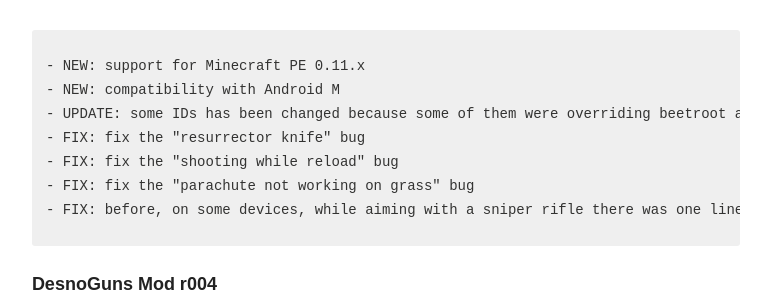
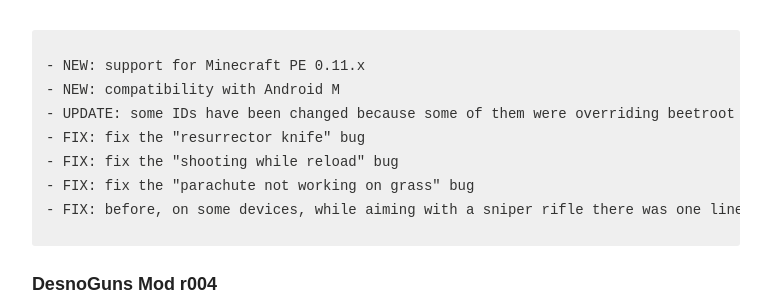
Before and after one commit to Desno365/Desno365.github.io, a Jekyll site: the page built from minecraft/desnoguns-mod/index.md, in a window 1280 px wide and 900 px high, scrolled down 15141 px. Shown: the part 202-499 px from the top of the window, without its empty margins (254-1025 px from the left). Built offline with Jekyll 4.4.1, drawn with Linux system fonts in a browser that asks for light colours; nearby versions of some CDN libraries; comment, search, counter and statistics services are not loaded.

Commit message:
Fix typo

```diff
--- a/minecraft/desnoguns-mod/full-changelog/changelog.html
+++ b/minecraft/desnoguns-mod/full-changelog/changelog.html
@@ -1,7 +1,7 @@
 <i>DesnoGuns Mod r005</i><br>
 - NEW: support for Minecraft PE 0.11.x<br>
 - NEW: compatibility with Android M<br>
-- UPDATE: some IDs has been changed because some of them were overriding beetroot and related items, IDs changed: DesnoGuns Info, .44Magnum, Grenade, Fragment Grenade, Molotov.<br>
+- UPDATE: some IDs have been changed because some of them were overriding beetroot and related items, IDs changed: DesnoGuns Info, .44Magnum, Grenade, Fragment Grenade, Molotov.<br>
 - FIX: fix the "resurrector knife" bug<br>
 - FIX: fix the "shooting while reload" bug<br>
 - FIX: fix the "parachute not working on grass" bug<br>
--- a/minecraft/desnoguns-mod/index.md
+++ b/minecraft/desnoguns-mod/index.md
@@ -187,7 +187,7 @@
 {% highlight text %}
 - NEW: support for Minecraft PE 0.11.x
 - NEW: compatibility with Android M
-- UPDATE: some IDs has been changed because some of them were overriding beetroot and related items, IDs changed: DesnoGuns Info, .44Magnum, Grenade, Fragment Grenade, Molotov.
+- UPDATE: some IDs have been changed because some of them were overriding beetroot and related items, IDs changed: DesnoGuns Info, .44Magnum, Grenade, Fragment Grenade, Molotov.
 - FIX: fix the "resurrector knife" bug
 - FIX: fix the "shooting while reload" bug
 - FIX: fix the "parachute not working on grass" bug
```
Also changed, not shown: minecraft/desnoguns-mod/full-changelog/index.md (+1 -1 lines).
